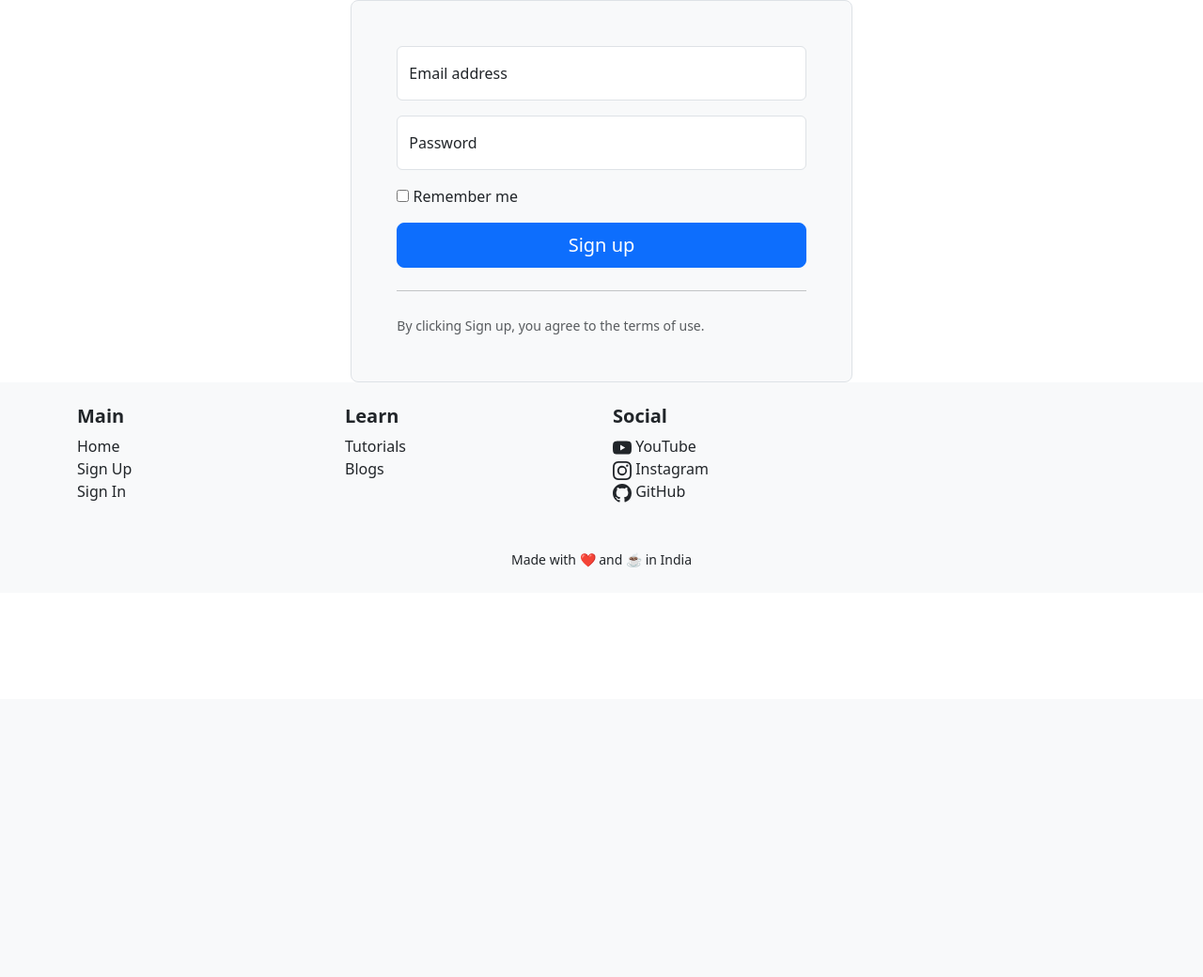
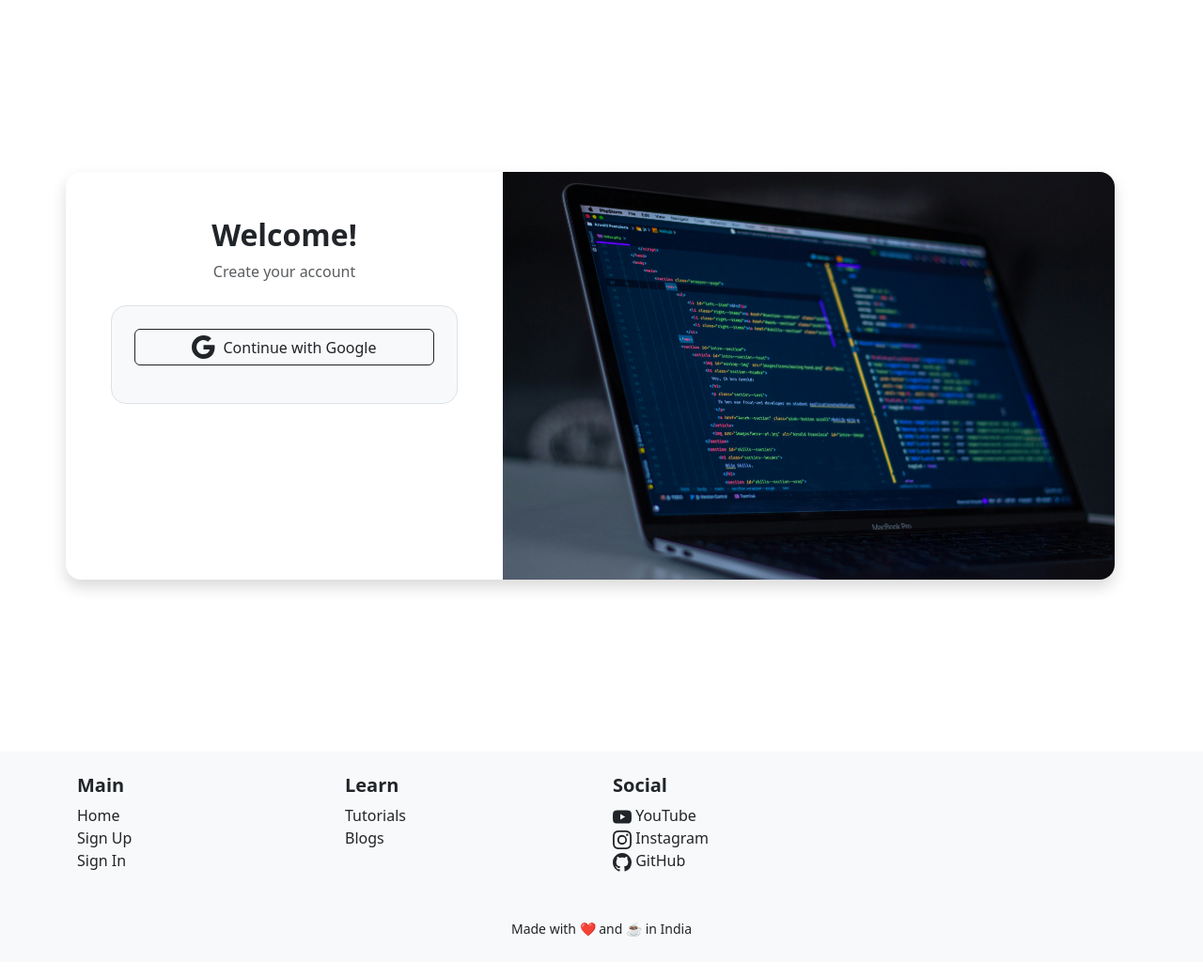
Before and after one commit to CodeWithSubham31/CodeWithSubham, a Django app: page /signup in a window 1280 px wide. Shown: the part 56-1096 px from the top of the page at 94% size. Before the commit the page ends 660 px from the top, so only its background shows below. Run offline with Django 5.2, Linux system fonts and the light colour scheme.

Commit message:
adding sign in ad sign up page

```diff
--- a/templates/signup.html
+++ b/templates/signup.html
@@ -3,23 +3,42 @@
 <title>Sign Up</title>
 {%endblock title%}
 {%block body%}
-<div class="col-md-10 mx-auto col-lg-5">
-    <form class="p-4 p-md-5 border rounded-3 bg-body-tertiary">
-        <div class="form-floating mb-3">
-            <input type="email" class="form-control" id="floatingInput" placeholder="name@example.com">
-            <label for="floatingInput">Email address</label>
-        </div>
-        <div class="form-floating mb-3">
-            <input type="password" class="form-control" id="floatingPassword" placeholder="Password">
-            <label for="floatingPassword">Password</label>
-        </div>
-        <div class="checkbox mb-3">
-            <label>
-                <input type="checkbox" value="remember-me"> Remember me
-            </label>
-        </div>
-        <button class="w-100 btn btn-lg btn-primary" type="submit">Sign up</button>
-        <hr class="my-4"> <small class="text-body-secondary">By clicking Sign up, you agree to the terms of use.</small>
-    </form>
+<div class="container min-vh-100 d-flex align-items-center">
+  <div class="row w-100 shadow rounded-4 overflow-hidden bg-white">
+
+    <!-- LEFT PANEL -->
+    <div class="col-lg-5 p-5 text-center">
+
+      <h2 class="fw-bold">Welcome!</h2>
+      <p class="text-muted">Create your account</p>
+
+      <div class="border rounded-4 p-4 bg-light mt-4">
+
+
+
+        <button class="btn btn-outline-dark w-100 mb-3 d-flex align-items-center justify-content-center gap-2">
+          <svg xmlns="http://www.w3.org/2000/svg" width="25" height="25" fill="currentColor" class="bi bi-google" viewBox="0 0 16 16">
+  <path d="M15.545 6.558a9.4 9.4 0 0 1 .139 1.626c0 2.434-.87 4.492-2.384 5.885h.002C11.978 15.292 10.158 16 8 16A8 8 0 1 1 8 0a7.7 7.7 0 0 1 5.352 2.082l-2.284 2.284A4.35 4.35 0 0 0 8 3.166c-2.087 0-3.86 1.408-4.492 3.304a4.8 4.8 0 0 0 0 3.063h.003c.635 1.893 2.405 3.301 4.492 3.301 1.078 0 2.004-.276 2.722-.764h-.003a3.7 3.7 0 0 0 1.599-2.431H8v-3.08z"/>
+</svg> Continue with Google
+        </button>
+
+
+
+      </div>
+
+
+
+    </div>
+
+    <!-- RIGHT IMAGE PANEL -->
+    <div class="col-lg-7 d-none d-lg-block p-0">
+      <img
+        src="/static/signup.jpg"
+        class="img-fluid h-100 w-100 object-fit-cover"
+        alt="image">
+    </div>
+
+  </div>
 </div>
+
 {%endblock body%}
```
Also changed, not shown: templates/signin.html (+36 -11 lines), static/signup.jpg (added).
